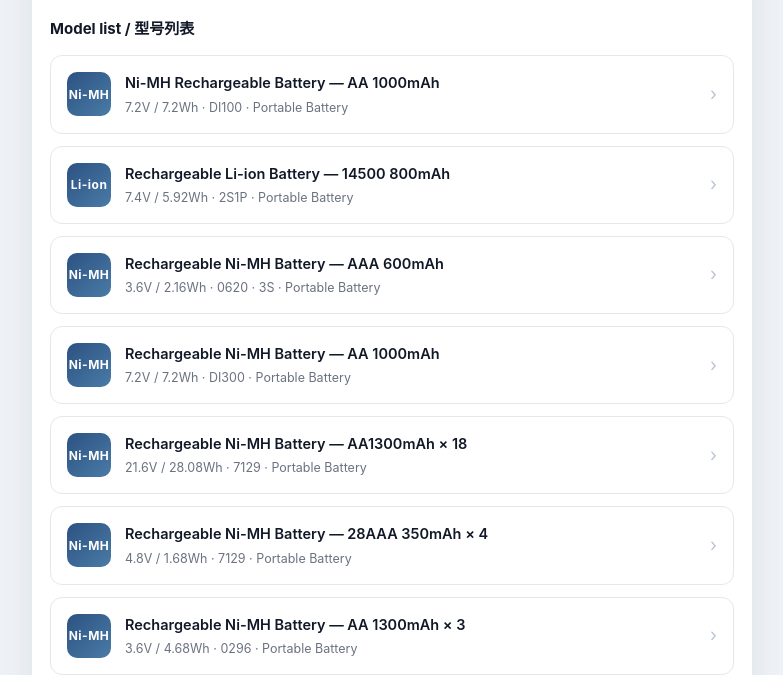
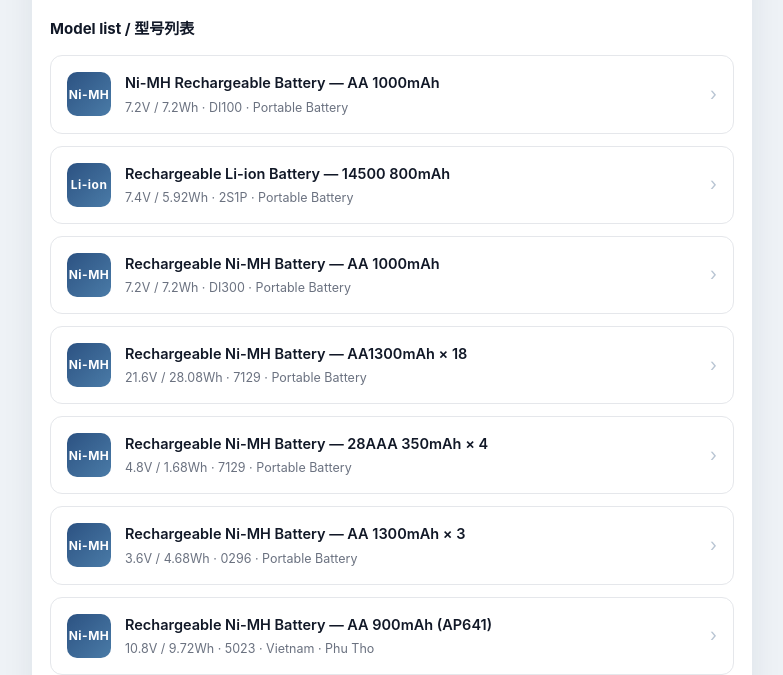
Before and after one commit to WiZFeng/ept-battery, a plain HTML site: page index.html in a window 1280 px wide. Shown: the part 131-806 px from the top of the page, without its empty margins (248-1031 px from the left). Drawn offline with Linux system fonts and the light colour scheme.

Commit message:
0620: rebuild from new 2-sheet source, add 24 EU languages: index.html

```diff
--- a/index.html
+++ b/index.html
@@ -63,15 +63,6 @@
       <div class="txt">
         <div class="t">Rechargeable Li-ion Battery &mdash; 14500 800mAh</div>
         <div class="s">7.4V / 5.92Wh &middot; 2S1P &middot; Portable Battery</div>
-      </div>
-      <div class="arrow">&rsaquo;</div>
-    </a>
-
-    <a class="card" href="0620-aaa600mah-3.6v.html">
-      <div class="thumb">Ni-MH</div>
-      <div class="txt">
-        <div class="t">Rechargeable Ni-MH Battery &mdash; AAA 600mAh</div>
-        <div class="s">3.6V / 2.16Wh &middot; 0620 &middot; 3S &middot; Portable Battery</div>
       </div>
       <div class="arrow">&rsaquo;</div>
     </a>
@@ -206,7 +197,7 @@
       <div class="thumb">Ni-MH</div>
       <div class="txt">
         <div class="t">Rechargeable Ni-MH Battery &mdash; AAA 600mAh &times;3 (0620)</div>
-        <div class="s">3.6V / 2.16Wh &middot; 0620 &middot; Portable Battery</div>
+        <div class="s">3.6V / 2.16Wh &middot; 0620 &middot; 3S &middot; Portable Battery</div>
       </div>
       <div class="arrow">&rsaquo;</div>
     </a>
```
